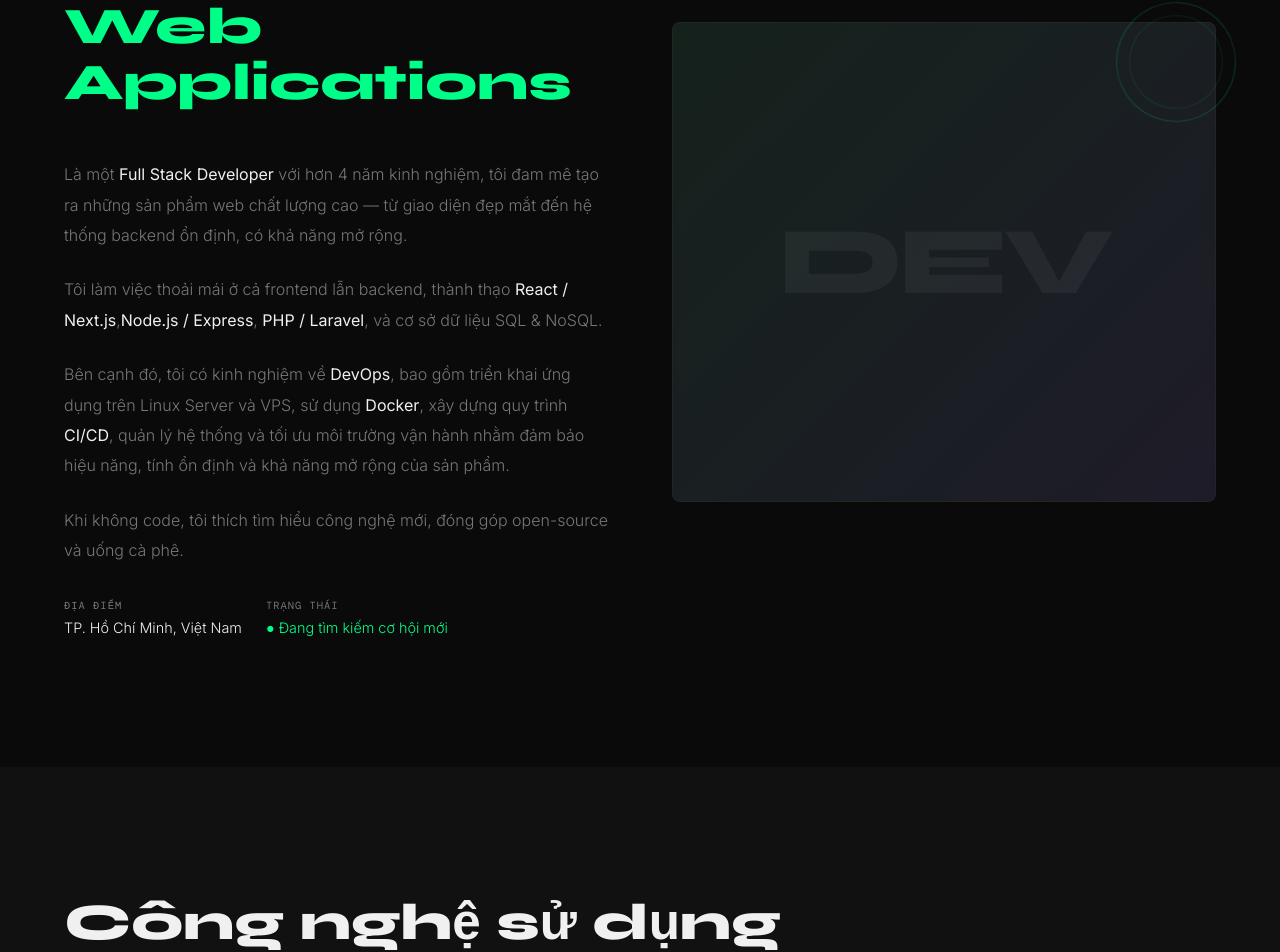
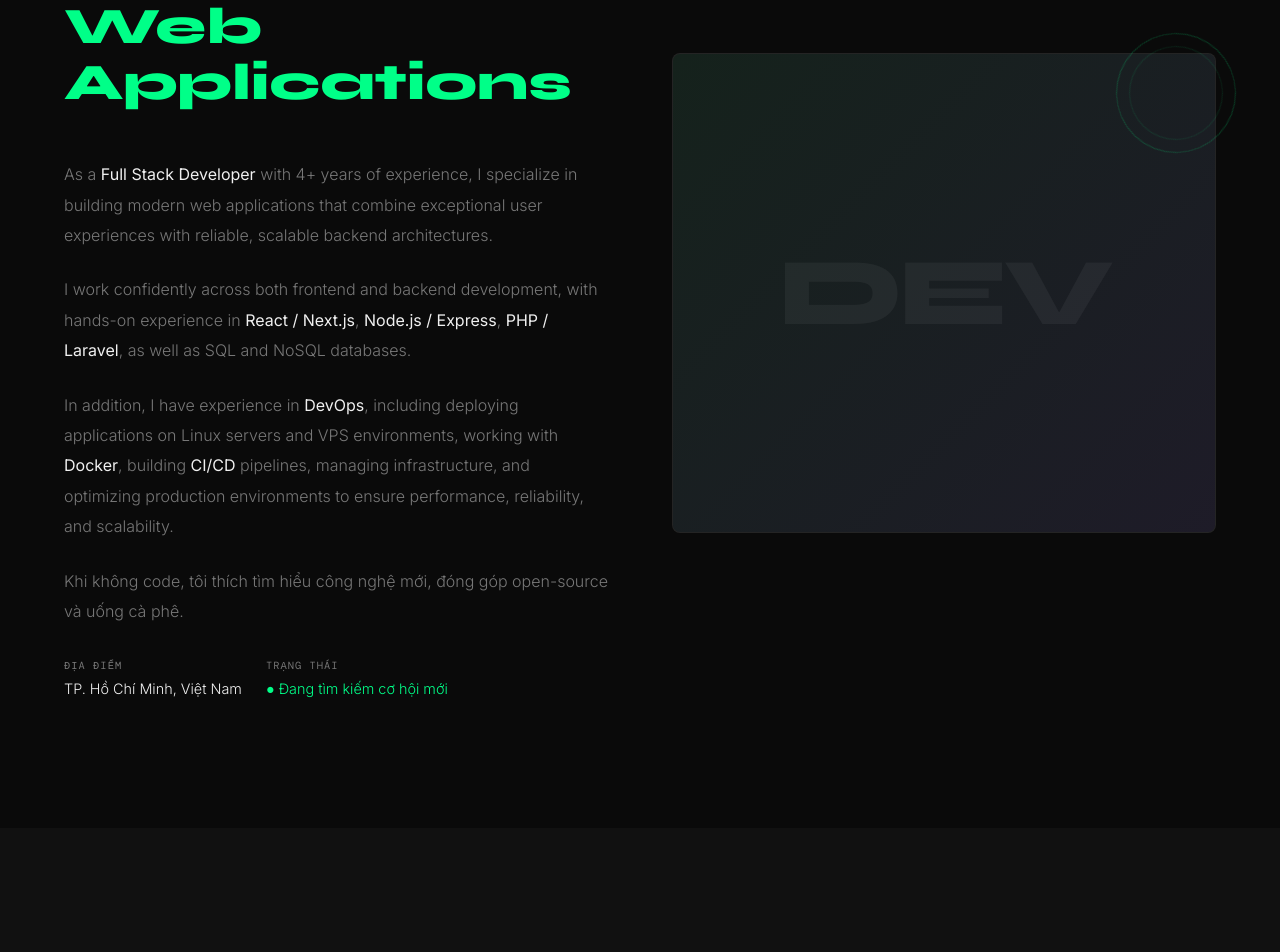
Before and after one commit to trannhon70/portfolio, a Next.js app: page /portfolio/ in a window 1280 px wide. Shown: the part 1042-1994 px from the top of the page. Built offline with nearby package versions, Linux system fonts and the light colour scheme.

Commit message:
deploy hero

```diff
--- a/src/app/page.tsx
+++ b/src/app/page.tsx
@@ -124,19 +124,10 @@ export default function HomePage() {
             <div className="about-text reveal">
 
               <h2 className="section-title">{t("about.title")}<br /><span className="accent-text">{t("about.title_1")}</span></h2>
-              <p>Là một <strong>Full Stack Developer</strong> với hơn 4 năm kinh nghiệm, tôi đam mê tạo ra những sản
-                phẩm web chất lượng cao — từ giao diện đẹp mắt đến hệ thống backend ổn định, có khả năng mở rộng.
-              </p>
-              <p>Tôi làm việc thoải mái ở cả frontend lẫn backend, thành thạo <strong>React / Next.js</strong>,
-                <strong>Node.js / Express</strong>, <strong>PHP / Laravel</strong>, và cơ sở dữ liệu SQL & NoSQL.
-              </p>
-              <p>
-                Bên cạnh đó, tôi có kinh nghiệm về <strong>DevOps</strong>,
-                bao gồm triển khai ứng dụng trên Linux Server và VPS,
-                sử dụng <strong>Docker</strong>, xây dựng quy trình
-                <strong> CI/CD</strong>, quản lý hệ thống và tối ưu môi trường vận hành
-                nhằm đảm bảo hiệu năng, tính ổn định và khả năng mở rộng của sản phẩm.
-              </p>
+              <p dangerouslySetInnerHTML={{ __html: t("about.tag") }} />
+              <p dangerouslySetInnerHTML={{ __html: t("about.tag_1") }} />
+              <p dangerouslySetInnerHTML={{ __html: t("about.tag_2") }} />
+
               <p>Khi không code, tôi thích tìm hiểu công nghệ mới, đóng góp open-source và uống cà phê.</p>
               <div style={{ display: 'flex', gap: '1.5rem', marginTop: '2rem' }}>
                 <div>
--- a/src/locales/en/home.json
+++ b/src/locales/en/home.json
@@ -19,6 +19,9 @@
     },
     "about": {
         "title": "Building High-Quality",
-        "title_1": "Web Applications"
+        "title_1": "Web Applications",
+        "tag": "As a <strong>Full Stack Developer</strong> with 4+ years of experience, I specialize in building modern web applications that combine exceptional user experiences with reliable, scalable backend architectures.",
+        "tag_1": "I work confidently across both frontend and backend development, with hands-on experience in <strong>React / Next.js</strong>, <strong>Node.js / Express</strong>, <strong>PHP / Laravel</strong>, as well as SQL and NoSQL databases.",
+        "tag_2": "  In addition, I have experience in <strong>DevOps</strong>, including deploying applications on Linux servers and VPS environments, working with <strong>Docker</strong>, building <strong>CI/CD</strong> pipelines, managing infrastructure, and optimizing production environments to ensure performance, reliability, and scalability."
     }
 }
--- a/src/locales/vi/home.json
+++ b/src/locales/vi/home.json
@@ -19,6 +19,9 @@
     },
     "about": {
         "title": "Tôi build những thứ",
-        "title_1": "thực sự hoạt động"
+        "title_1": "thực sự hoạt động",
+        "tag": "Là một <strong>Full Stack Developer</strong> với hơn 4 năm kinh nghiệm, tôi đam mê tạo ra những sản phẩm web chất lượng cao — từ giao diện đẹp mắt đến hệ thống backend ổn định, có khả năng mở rộng.",
+        "tag_1": "Tôi làm việc thoải mái ở cả frontend lẫn backend, thành thạo <strong>React / Next.js</strong>, <strong>Node.js / Express</strong>, <strong>PHP / Laravel</strong>, và cơ sở dữ liệu SQL & NoSQL.",
+        "tag_2": "Bên cạnh đó, tôi có kinh nghiệm về <strong>DevOps</strong>, bao gồm triển khai ứng dụng trên Linux Server và VPS, sử dụng <strong>Docker</strong>, xây dựng quy trình <strong> CI/CD</strong>, quản lý hệ thống và tối ưu môi trường vận hành nhằm đảm bảo hiệu năng, tính ổn định và khả năng mở rộng của sản phẩm."
     }
 }
```
